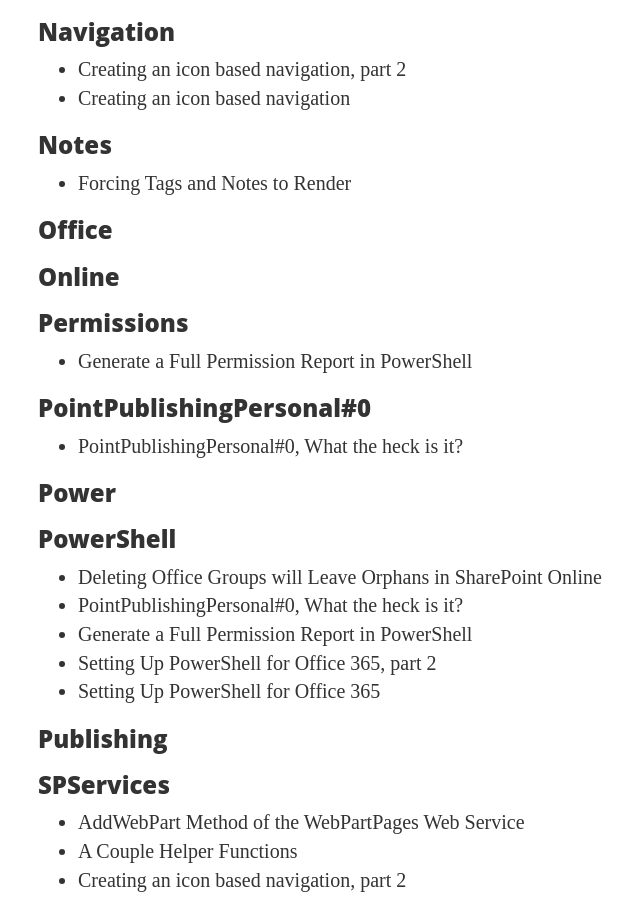
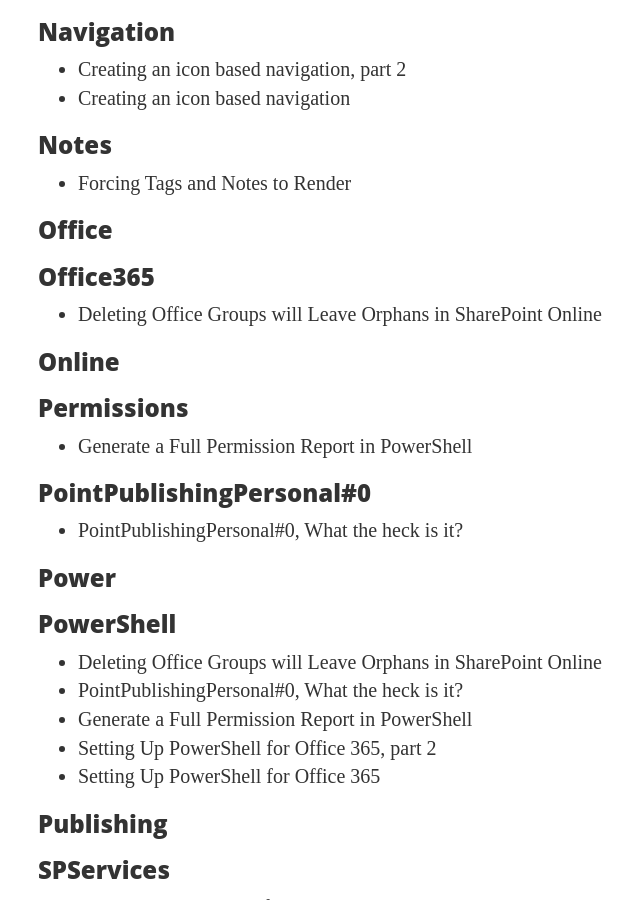
Before and after one commit to ejaya2/ejaya2.github.io, a Jekyll site: the page built from tags/index.html, in a window 1280 px wide and 900 px high, scrolled down 1549 px. Shown: the whole window, without its empty margins (32-672 px from the left). Built offline with Jekyll 4.4.1, drawn with Linux system fonts in a browser that asks for light colours.

Commit message:
Update 2017-02-13-Orphaned-Office-Groups.md

```diff
--- a/_posts/2017-02-13-Orphaned-Office-Groups.md
+++ b/_posts/2017-02-13-Orphaned-Office-Groups.md
@@ -10,7 +10,7 @@
 
 category: Administration
 
-tags: [PowerShell,"Office 365"]
+tags: [PowerShell,Office365]
 
 author: Eric
 
```
